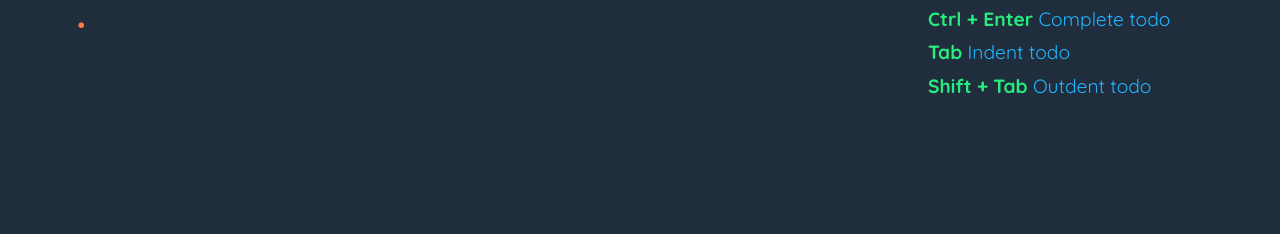
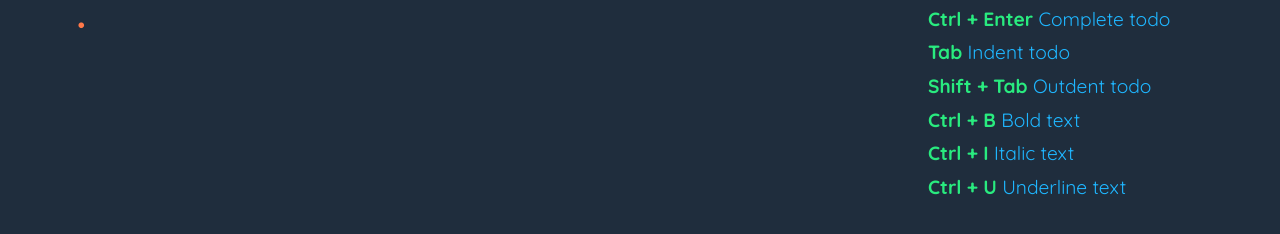
Before and after one commit to typitre/nested-todo-app, a plain HTML site: page index.html in a window 1280 px wide. Shown: the part 120-354 px from the top of the page. Drawn offline with Linux system fonts and the light colour scheme; a web font is replaced by a local one.

Commit message:
added formatting shortcuts

```diff
--- a/index.html
+++ b/index.html
@@ -32,6 +32,9 @@
           <li class="shortcutLi"><span class="greenShortcut">Ctrl + Enter </span>Complete todo</li>
           <li class="shortcutLi"><span class="greenShortcut">Tab </span>Indent todo</li>
           <li class="shortcutLi"><span class="greenShortcut">Shift + Tab </span>Outdent todo</li>
+          <li class="shortcutLi"><span class="greenShortcut">Ctrl + B </span>Bold text</li>
+          <li class="shortcutLi"><span class="greenShortcut">Ctrl + I </span>Italic text</li>
+          <li class="shortcutLi"><span class="greenShortcut">Ctrl + U </span>Underline text</li>
         </ul>
       </section>
     </div>
```
